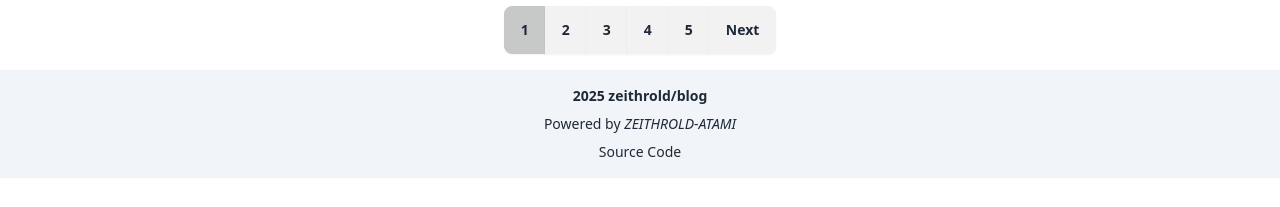
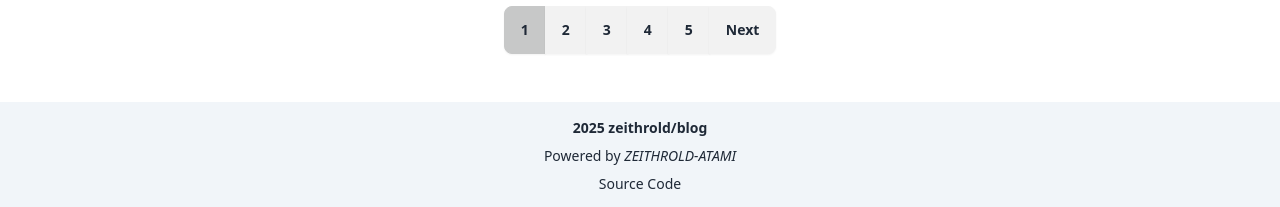
Before and after one commit to zeithrold/blog, a Next.js app: page / in a window 1280 px wide. Shown: the part 3386-3593 px from the top of the page. Before the commit the page ends 3564 px from the top, so only its background shows below. Built offline with nearby package versions, Linux system fonts and the light colour scheme; no server answers.

Commit message:
added footer top margin

```diff
--- a/src/components/layout/footer/Footer.tsx
+++ b/src/components/layout/footer/Footer.tsx
@@ -4,7 +4,8 @@ export default function Footer() {
   return (
     <div
       className={`
-        flex max-w-full flex-col items-center gap-2 bg-slate-100 py-4 text-sm
+        mt-8 flex max-w-full flex-col items-center gap-2 bg-slate-100 py-4
+        text-sm
       `}
     >
       <FooterContent />
```
